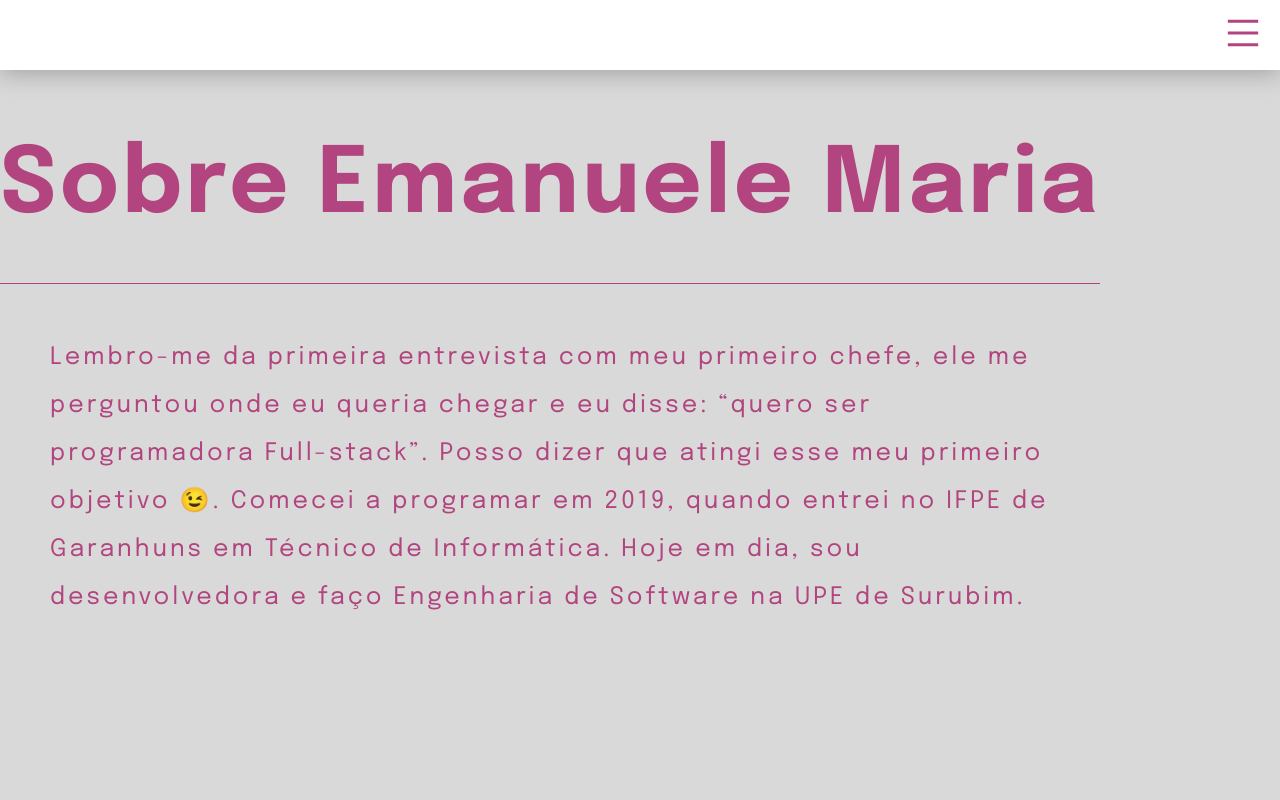
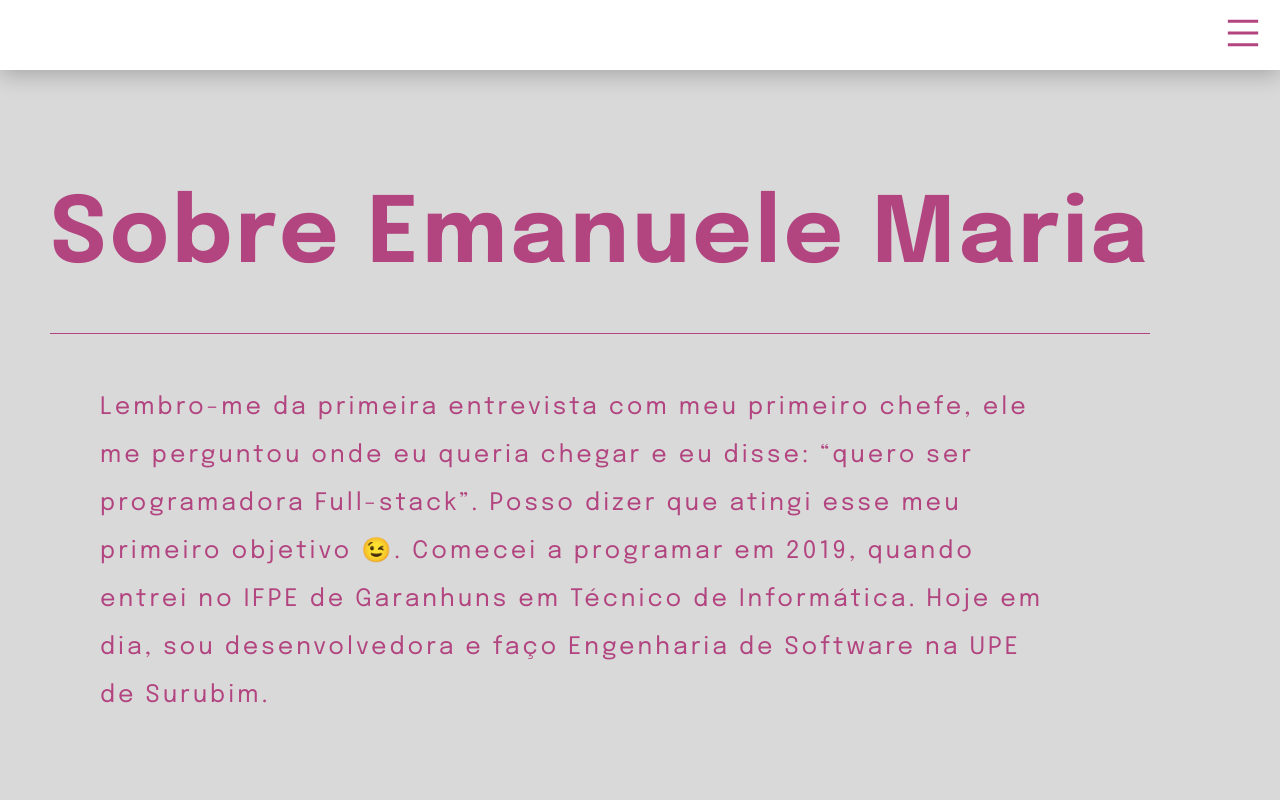
Before and after one commit to emanuuele/portfolio, a Next.js app: page / in a window 1280 px wide. Shown: the top 800 px of the page. Built offline with nearby package versions, Linux system fonts and the light colour scheme.

Commit message:
Update globals.css

```diff
--- a/src/app/globals.css
+++ b/src/app/globals.css
@@ -4,7 +4,7 @@ body {
 }
 
 main {
-  padding: 50px/;
+  padding: 50px;
 }
 
 @media (max-width: 768px) {
```
